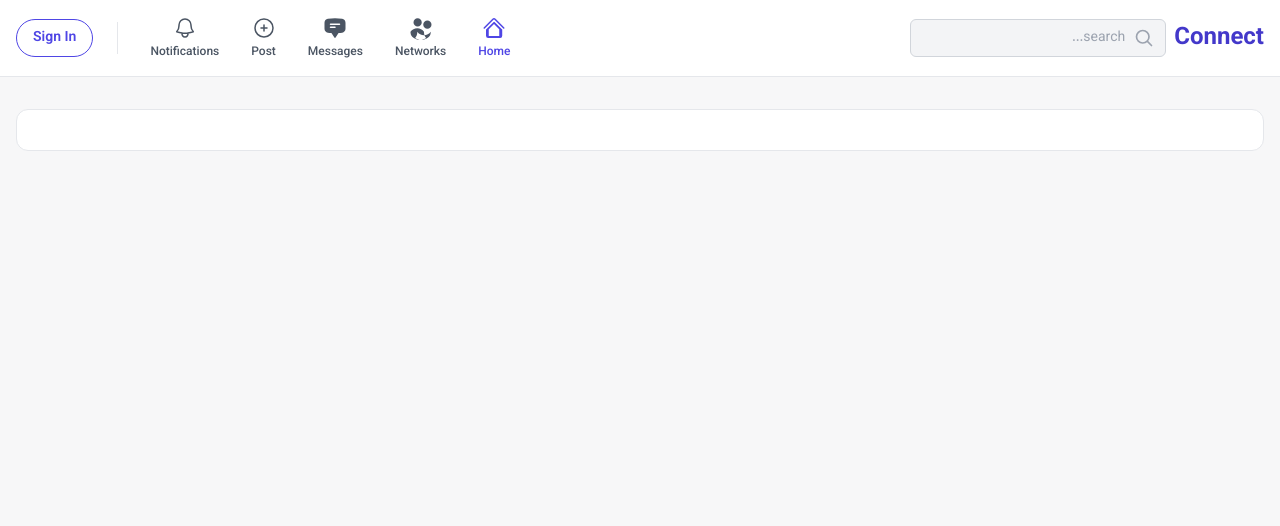
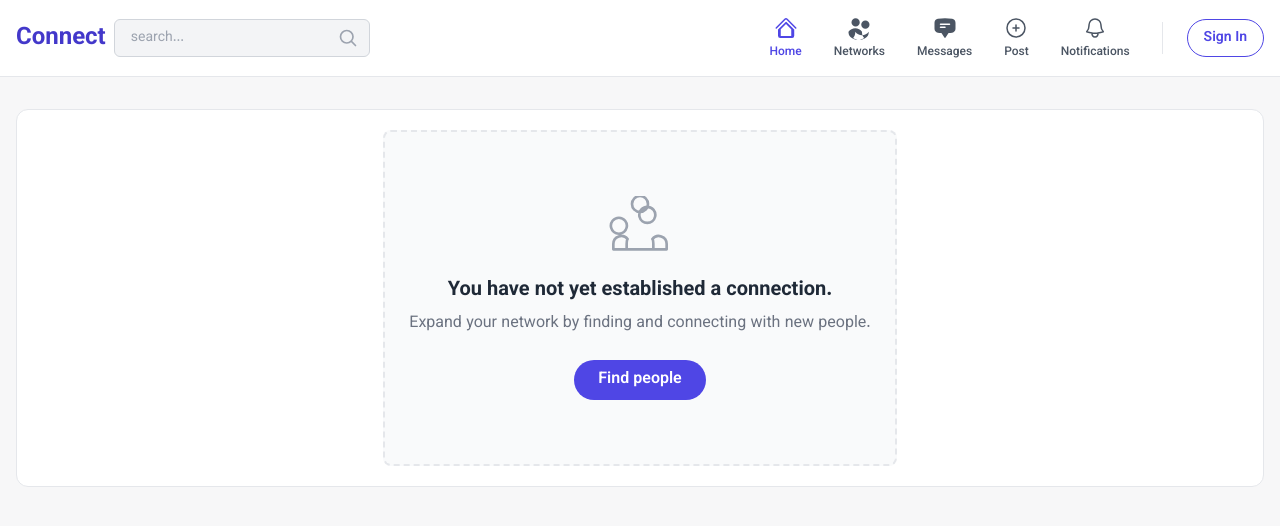
Before and after one commit to Esmat434/social-media-app, a Django app: page /search/friends/ in a window 1280 px wide. Shown: the top 526 px of the page. Run offline with Django 5.2, Linux system fonts and the light colour scheme; parts of the project's set-up code (start-up, migrations or seed data) failed here and were passed over; some libraries are stand-ins or nearby versions.

Commit message:
fix friends template in accounts app

```diff
--- a/accounts/templates/accounts/friends.html
+++ b/accounts/templates/accounts/friends.html
@@ -1,9 +1,9 @@
 <!DOCTYPE html>
-<html lang="fa" dir="rtl">
+<html lang="en" dir="ltr">
 <head>
     <meta charset="UTF-8">
     <meta name="viewport" content="width=device-width, initial-scale=1.0">
-    <title>ارتباطات | شبکه اجتماعی</title>
+    <title>Communication | Social network</title>
 
     <!-- Tailwind CSS -->
     <script src="https://cdn.tailwindcss.com"></script>
@@ -48,6 +48,7 @@
 </head>
 <body class="text-gray-900">
 
+    <!-- Header / Navbar - CORRECTED FOR RESPONSIVENESS AND BUTTON STYLE -->
     <header class="bg-white sticky top-0 z-50 border-b border-gray-200">
         <div class="container mx-auto px-2 sm:px-4">
             <div class="flex justify-between items-center py-2">
@@ -127,6 +128,7 @@
     <main class="container mx-auto px-4 mt-6 sm:mt-8 main-container">
         <div class="card p-5">
             <!-- Connections Grid -->
+            {% if users %}
                 <div class="grid grid-cols-1 sm:grid-cols-2 lg:grid-cols-3 gap-6">
                     {% for user in users %}
                         <!-- Connection Card 1 -->
@@ -147,6 +149,21 @@
                         </div>
                     {% endfor %}
                 </div>
+            {% else %}
+                <!-- Empty State Card Wrapper for Centering -->
+                <div class="flex justify-center">
+                    <div class="text-center py-16 px-6 bg-gray-50 rounded-lg border-2 border-dashed">
+                        <svg xmlns="http://www.w3.org/2000/svg" class="mx-auto h-16 w-16 text-gray-400" fill="none" viewBox="0 0 24 24" stroke="currentColor" stroke-width="1">
+                          <path stroke-linecap="round" stroke-linejoin="round" d="M17 20h5v-2a3 3 0 00-5.356-1.857M17 20H7m10 0v-2c0-.653-.084-1.28-.24-1.887M7 20H2v-2a3 3 0 015.356-1.857M7 20v-2c0-.653.084-1.28.24-1.887m10.42-8.332a3 3 0 10-5.84 0 3 3 0 005.84 0zM7 11.832a3 3 0 10-5.84 0 3 3 0 005.84 0zM12 6a3 3 0 110-6 3 3 0 010 6z" />
+                        </svg>
+                        <h2 class="mt-4 text-xl font-bold text-gray-800">You have not yet established a connection.</h2>
+                        <p class="mt-2 text-gray-500">Expand your network by finding and connecting with new people.</p>
+                        <a href="{% url 'home:networks' %}" class="mt-6 inline-block bg-indigo-600 text-white font-semibold px-6 py-2 rounded-full hover:bg-indigo-700 transition-colors">
+                            Find people
+                        </a>
+                    </div>
+                </div>
+            {% endif %}
         </div>
     </main>
     <script>
```
Lines whose indentation alone changed are shown as unchanged.
